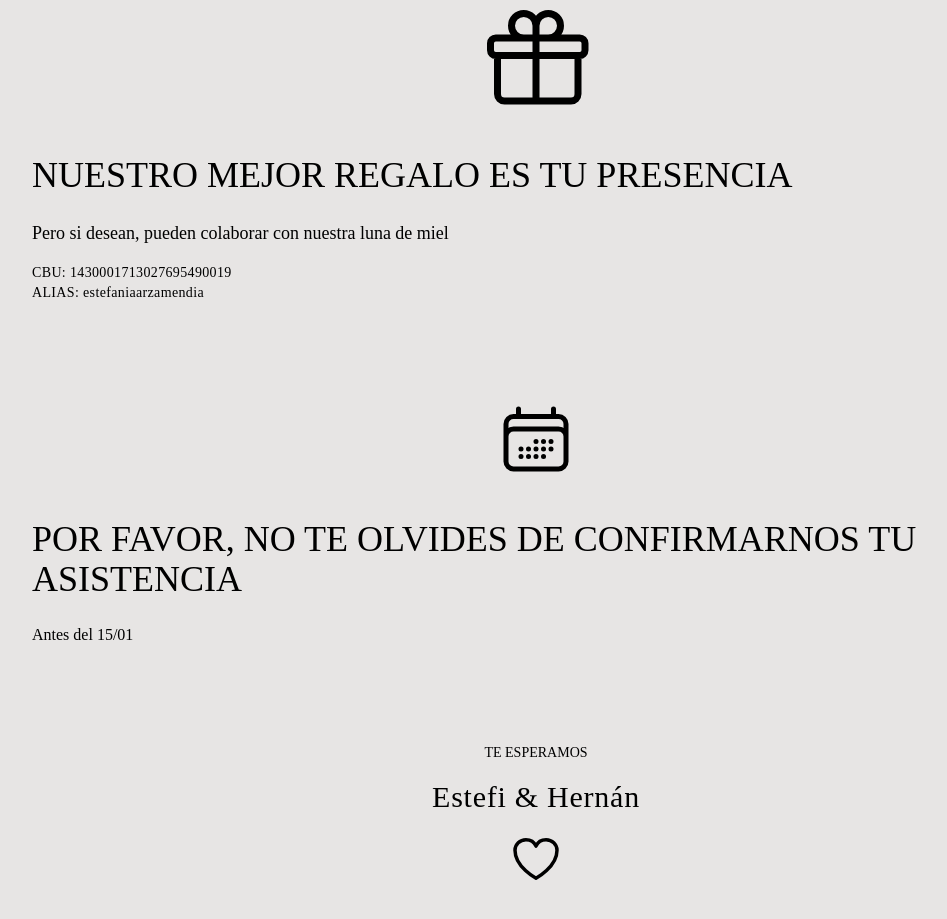
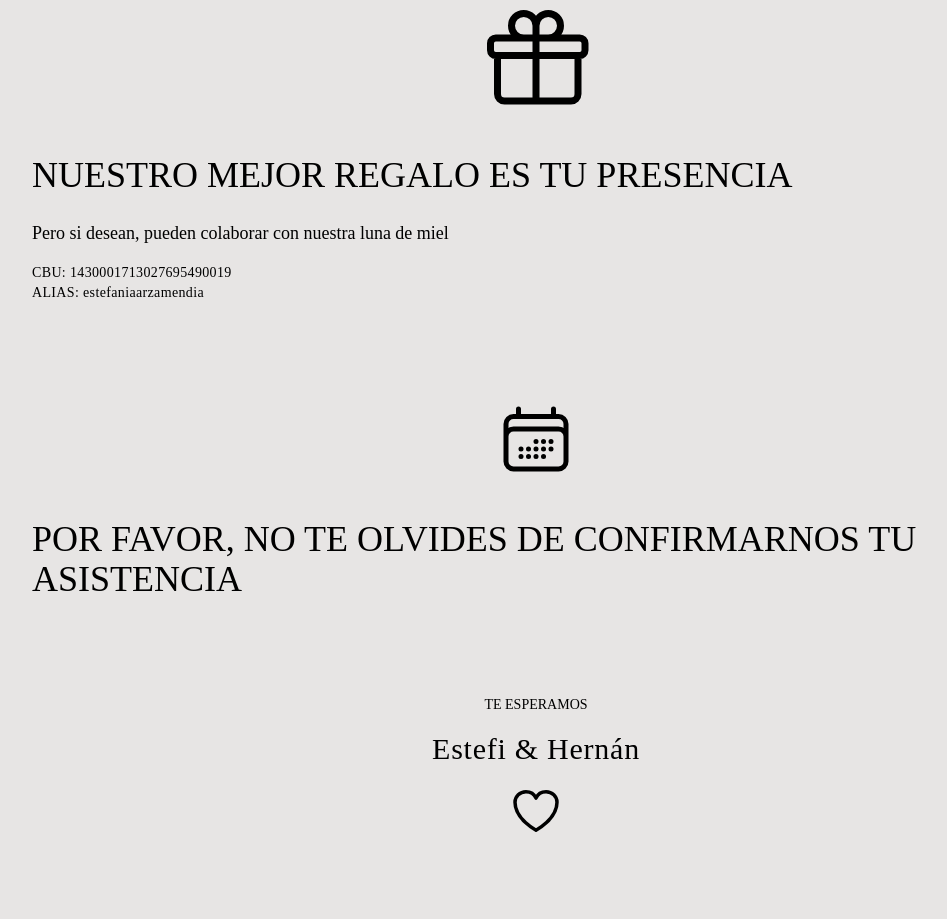
Before and after one commit to hmreumann/si-quiero, a plain HTML site: page index.html in a window 1280 px wide. Shown: the part 1974-2893 px from the top of the page, without its empty margins (104-1051 px from the left). Drawn offline with nearby package versions, Linux system fonts and the light colour scheme; a web font is replaced by a local one.

Commit message:
remove confirmation date

```diff
--- a/index.html
+++ b/index.html
@@ -205,7 +205,6 @@
 
             <div>
                 <h1 class="text-4xl uppercase">Por favor, no te olvides de confirmarnos tu asistencia</h1>
-                <p class="mt-6">Antes del 15/01</p>
             </div>
         </section>
 
```
